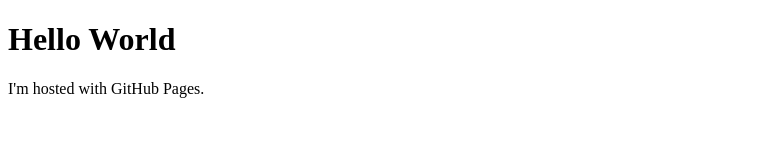
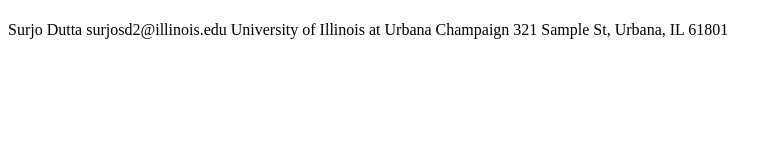
Before and after one commit to Surjosd2/surjosd2.github.io, a plain HTML site: page index.html in a window 1280 px wide. Shown: the whole page, without its empty margins (0-781 px from the left). Drawn offline with Linux system fonts and the light colour scheme.

Commit message:
MOre
Things

```diff
--- a/index.html
+++ b/index.html
@@ -1,7 +1,11 @@
 <!DOCTYPE html>
 <html>
 <body>
-<h1>Hello World</h1>
-<p>I'm hosted with GitHub Pages.</p>
+<h1></h1>
+<p>Surjo Dutta
+    surjosd2@illinois.edu
+    University of Illinois at Urbana Champaign
+    321 Sample St, Urbana, IL 61801
+</p>
 </body>
 </html>
```
